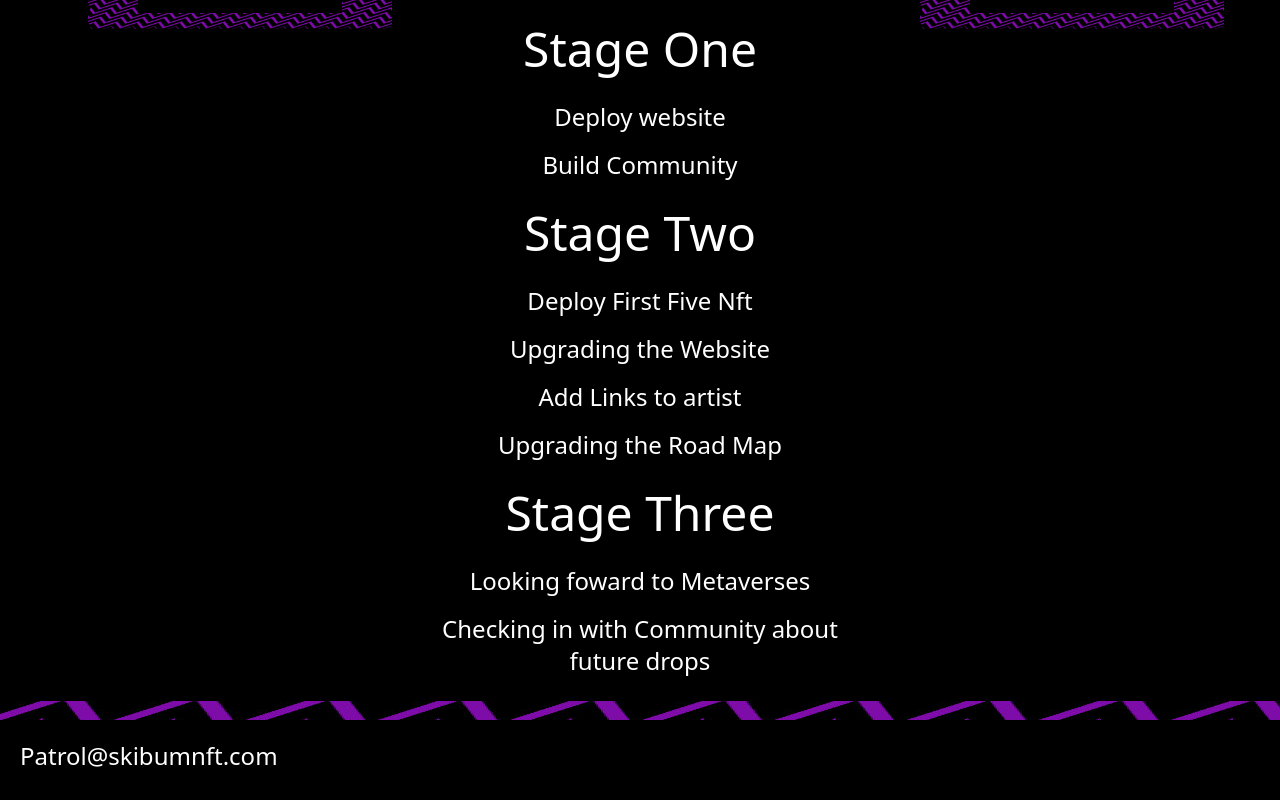
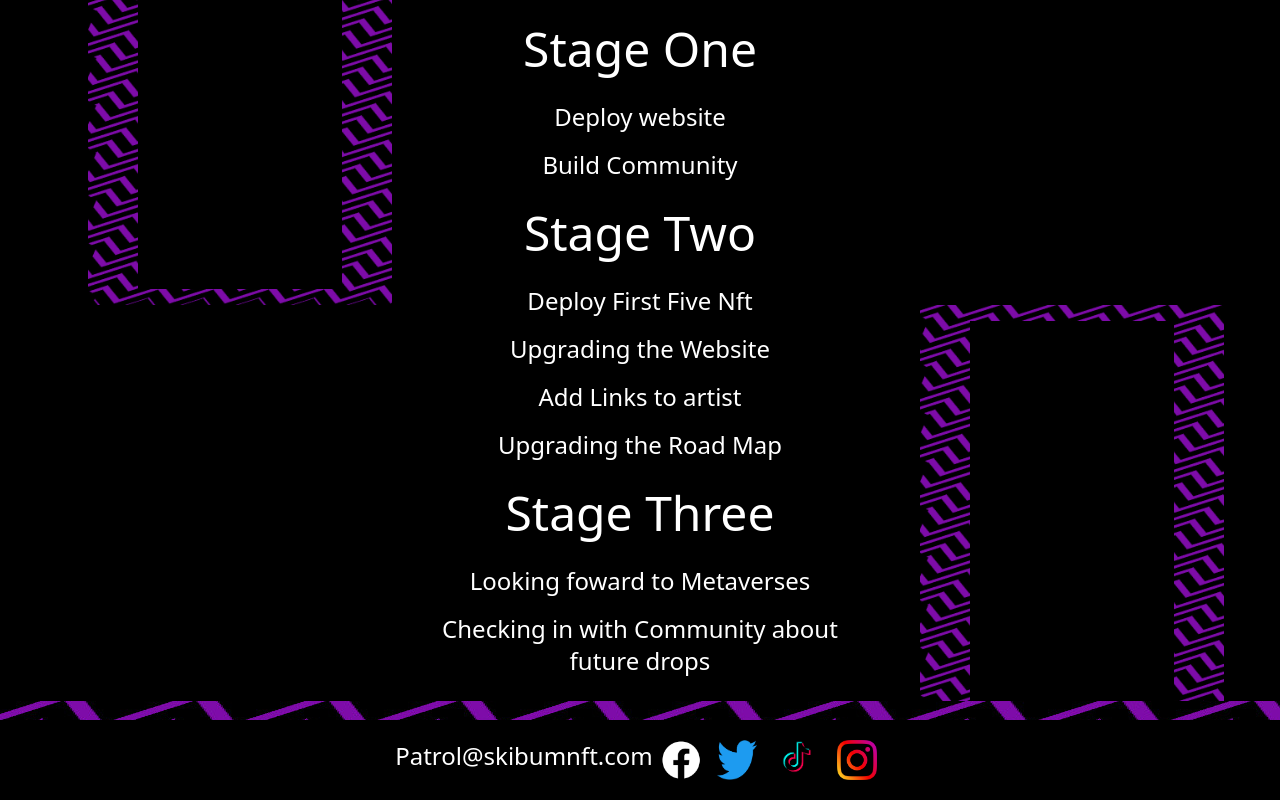
Before and after one commit to Jonathanvanhaaften/skibumnft, a React (Create React App) app in the folder skibumnft/: page / in a window 1280 px wide. Shown: the part 955-1755 px from the top of the page. Built offline with nearby package versions, Linux system fonts and the light colour scheme; no server answers; what react-alert-template-basic would draw is missing.

Commit message:
adding the icons to footer

```diff
--- a/skibumnft/src/components/content/Dashboard.js
+++ b/skibumnft/src/components/content/Dashboard.js
@@ -5,7 +5,7 @@ import Picture from './Picture'
 
 export default function Dashboard() {
     return (
-        <div className="bg-black grid p-4 grid-cols-3 grid-rows-8 text-white">
+        <div className="bg-black grid p-4 grid-cols-3  grid-rows-8 text-white">
             <div className="row-start-1">
                 <h1 className="text-7xl">The Misson</h1>
                 <p className="text-2xl p-4">We are fostering a community of Ski, Snowboard style
@@ -37,7 +37,7 @@ export default function Dashboard() {
              w-full h-full flex justify-center m-4 row-spam-2">
                 <Picture/>
             </div>
-            <div className="col-start-3 row-start-5
+            <div className="col-start-3 row-start-6
              w-full h-full flex justify-center m-4 row-spam-2">
                 <Picture/>
             </div>
--- a/skibumnft/src/components/content/Footer.js
+++ b/skibumnft/src/components/content/Footer.js
@@ -2,16 +2,40 @@
 import React from 'react'
 
 import  bgimg from '../../images/bgimg.jpg'
+import f_logo from '../../images/f_logo_RGB-White_58.png'
+import insta_logo from '../../images/Instagram_Glyph_Gradient_RGB.png'
+import tiktok_logo from '../../images/tiktok-logo.png'
+import twitter_logo from '../../images/twitter-logo.png'
+
+
+
 
 
 export default function Footer() {
-
+  const {REACT_APP_FACEBOOK_URL} = process.env
+    const {REACT_APP_INSTA_URL} = process.env
+    const {REACT_APP_TWITTER_URL} = process.env
+    const {REACT_APP_TIKTOK_URL} = process.env
     return (
       <div className="h-100 grid grid-rows-5 bg-black h-12 w-full relative text-white" style={{ backgroundImage: `url('${bgimg}` }}>
 
-        <div  className="row-start-3 p-5 bg-fixed bg-black bg-cover h-20 relative">
+<div  className="row-start-3 p-5 bg-fixed bg-black bg-cover h-20 relative">
+      <div className="flex row-start-4 justify-center relative bg-black ">
       <a href="mailto:Patrol@skibumnft.com"  className="text-2xl">Patrol@skibumnft.com</a>
-      </div>
+                <a className="px-2" href={REACT_APP_FACEBOOK_URL}>
+                    <img className="w-10 h-10" src={f_logo} alt="Facebook" />
+                </a>
+               <a className="px-2" href={REACT_APP_TWITTER_URL}>
+                    <img className="w-10 h-10" src={twitter_logo} alt="Twitter" />
+                </a>
+                <a className="px-2" href={REACT_APP_TIKTOK_URL}>
+                    <img className="w-12 h-12" src={tiktok_logo} alt="tiktok" />
+                </a>
+                <a className="px-2" href={REACT_APP_INSTA_URL}>
+                    <img className="w-10 h-10" src={insta_logo} alt="Instagram" />
+                </a></div>
+     </div>
+
       </div>
 
     )
```
